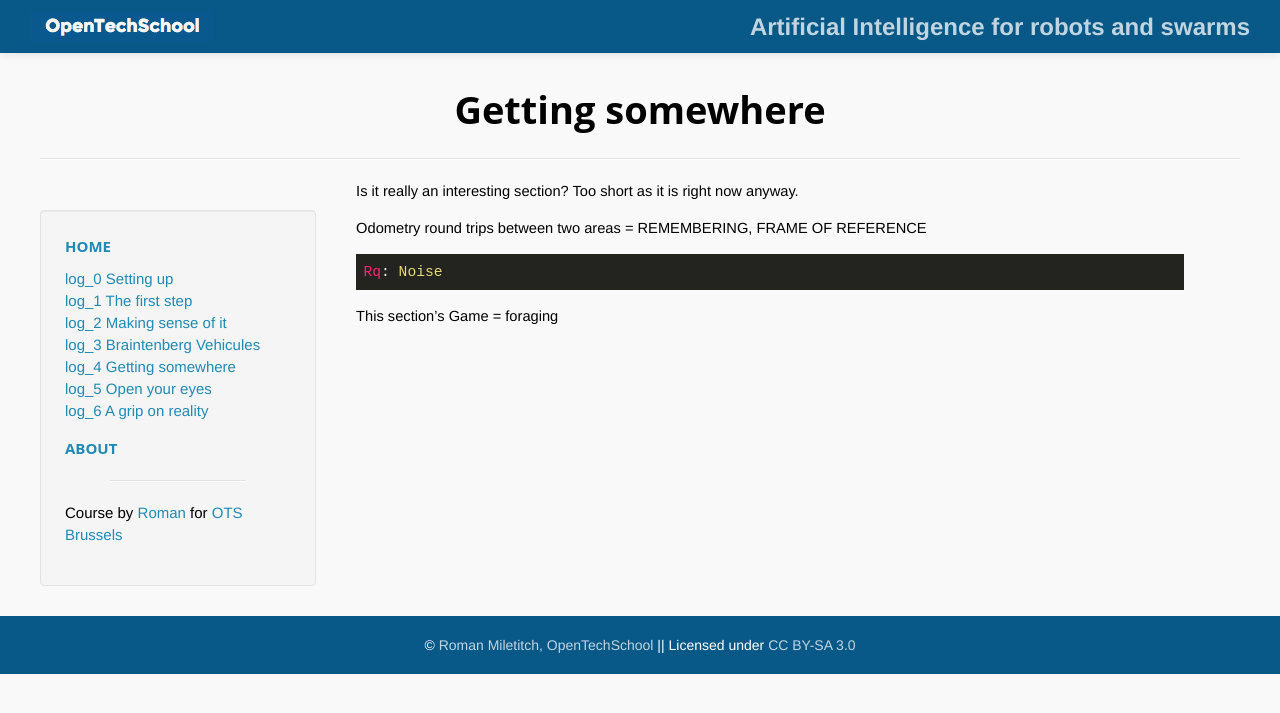
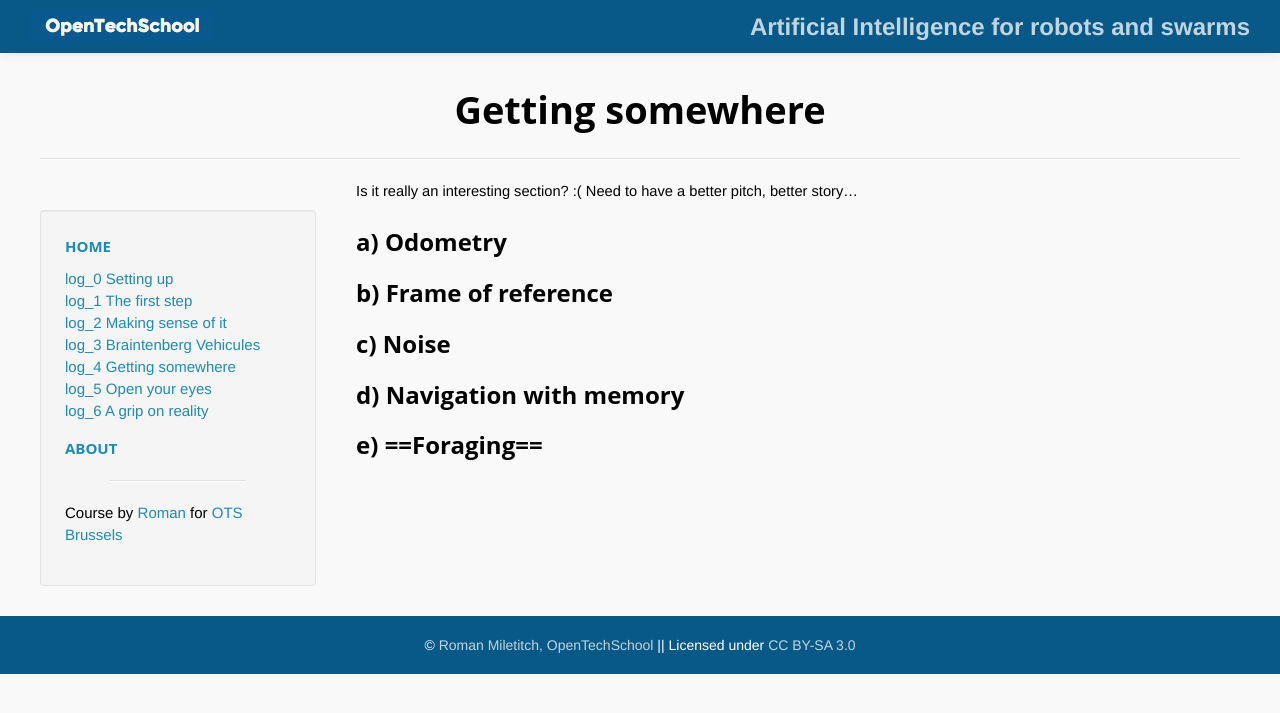
Before and after one commit to OpenTechSchool-Brussels/AI-for-robots-and-swarms, a Jekyll site: the page built from Getting-somewhere.markdown, in a window 1280 px wide. Shown: the top 713 px of the page. Built offline with Jekyll 4.4.1, drawn with Linux system fonts in a browser that asks for light colours; Markdown is read by kramdown in place of the engine named in the settings.

Commit message:
update structure

```diff
--- a/Getting-somewhere.markdown
+++ b/Getting-somewhere.markdown
@@ -5,12 +5,14 @@
 
 ---
 
-Is it really an interesting section?
-Too short as it is right now anyway.
+Is it really an interesting section? :( Need to have a better pitch, better story...
 
-Odometry
-    round trips between two areas = REMEMBERING, FRAME OF REFERENCE
+##a) Odometry
 
-    Rq: Noise
+##b) Frame of reference
 
-This section's Game = foraging
+##c) Noise
+
+##d) Navigation with memory
+
+##e) ==Foraging==
```
Also changed, not shown: A-grip-on-reality.markdown (+7 -1 lines), Open-your-eyes.markdown (+5 -2 lines).
